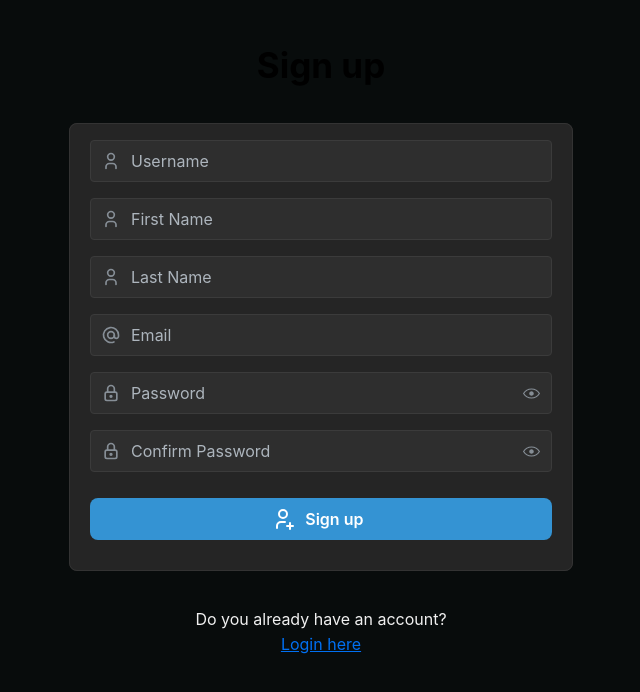
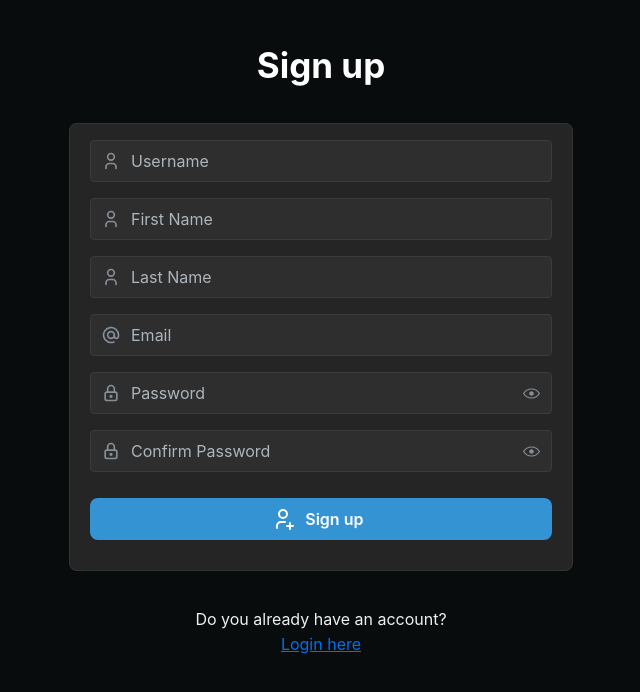
Before and after one commit to Larppuli/Scoreboard-2.0, a Next.js app: page /signup in a window 1280 px wide. Shown: the top 692 px of the page, without its empty margins (319-959 px from the left). Built offline with nearby package versions, Linux system fonts and the light colour scheme; no server answers; the database is empty.

Commit message:
changed text color white

```diff
--- a/app/login/page.tsx
+++ b/app/login/page.tsx
@@ -66,7 +66,7 @@ export default function Page() {
 
   return (
     <Container size="xs" px="md" py="xl">
-      <Text ta={'center'} size='35px' fw={700}>
+      <Text c={'white'} ta={'center'} size='35px' fw={700}>
         Login
       </Text>
       <Stack align="stretch" mt={'6vh'}>
--- a/app/signup/page.tsx
+++ b/app/signup/page.tsx
@@ -68,7 +68,7 @@ export default function Page() {
 
   return (
     <Container size="xs" px="md" py="xl">
-      <Text ta={'center'} size='35px' fw={700}>
+      <Text c={'white'} ta={'center'} size='35px' fw={700}>
         Sign up
       </Text>
       <Stack align="stretch" mt={'5vh'}>
```
